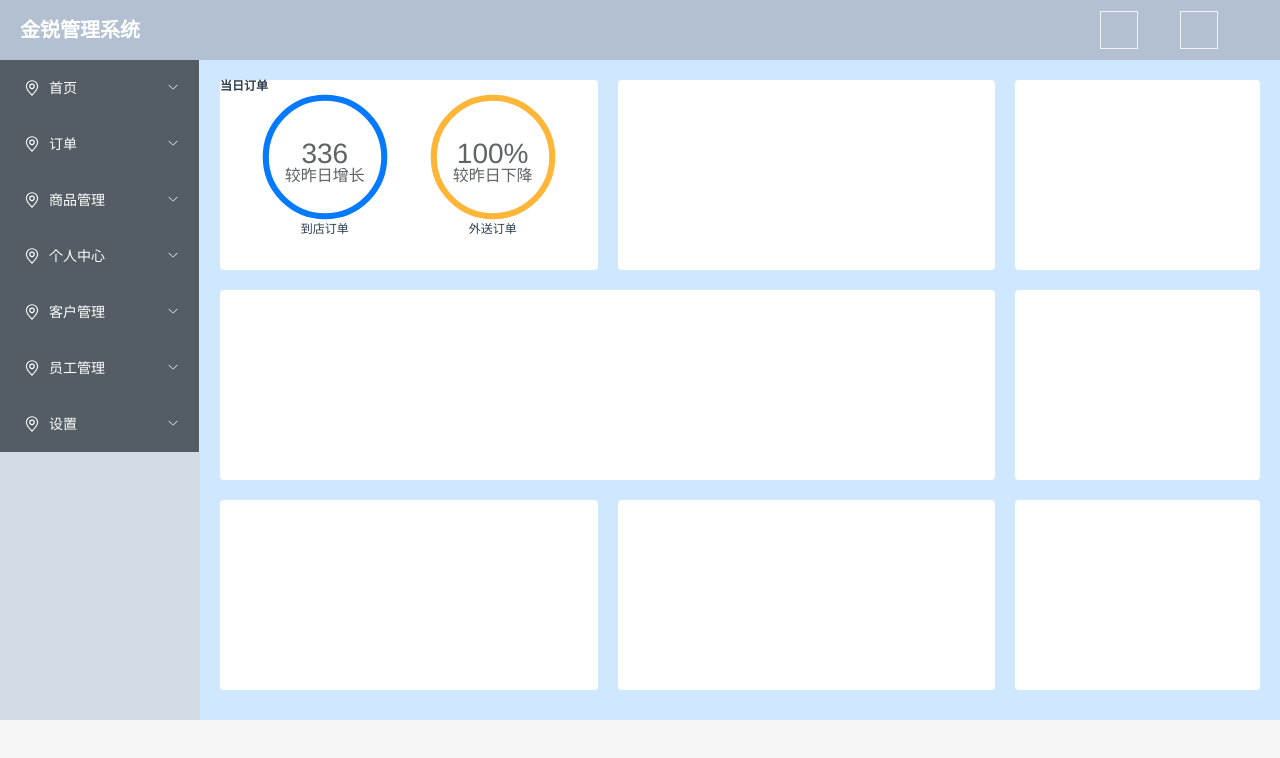
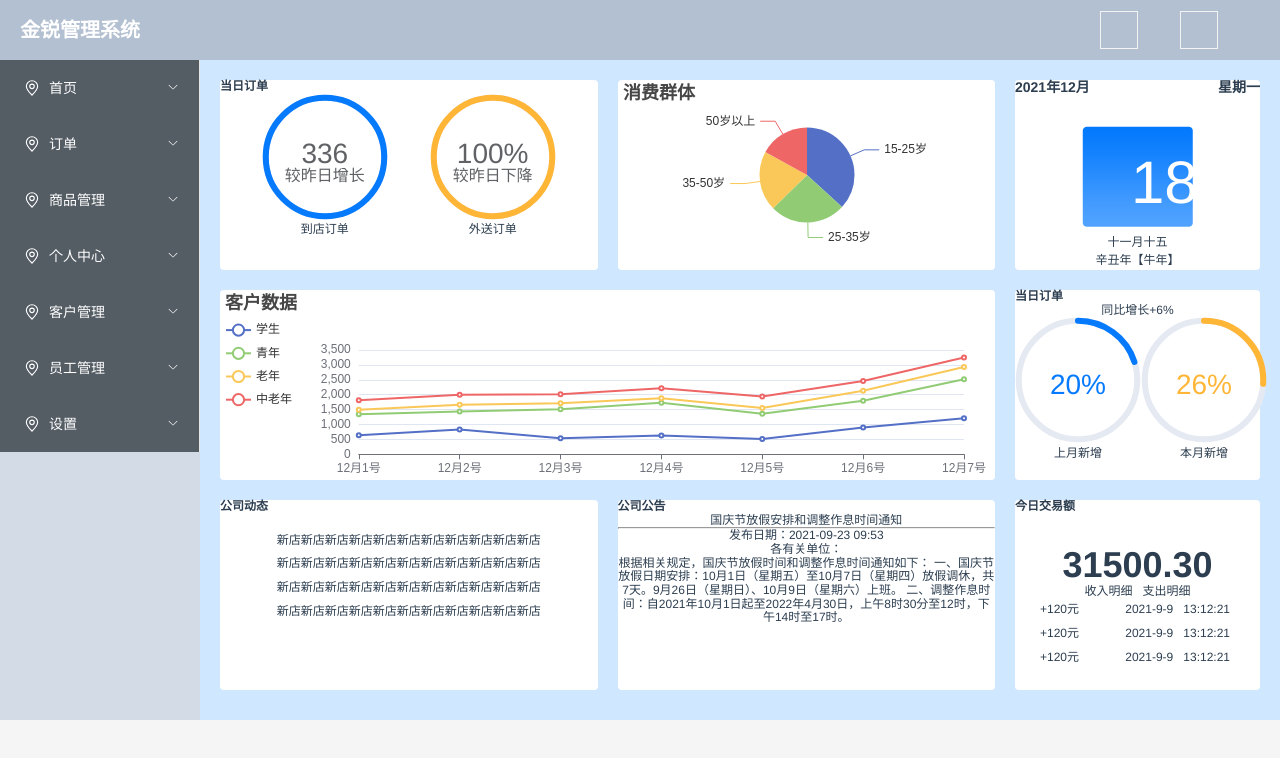
Before and after one commit to liuxiansheng2018/rui-jing, a Vue app: page /#/Index/Main in a window 1280 px wide. Shown: the top 758 px of the page. Built offline with nearby package versions, Linux system fonts and the light colour scheme.

Commit message:
第一天

```diff
--- a/src/components/Home/Main/index.vue
+++ b/src/components/Home/Main/index.vue
@@ -36,25 +36,229 @@
           </div>
         </div></el-col
       >
-      <el-col :span="9"><div class="grid-content bg-purple"></div></el-col>
-      <el-col :span="6"><div class="grid-content bg-purple"></div></el-col>
+      <el-col :span="9"
+        ><div class="grid-content bg-purple" id="csp"></div
+      ></el-col>
+      <el-col :span="6"
+        ><div class="grid-content bg-purple">
+          <div class="top-3-header">
+            <span>2021年12月</span>
+            <span>星期一</span>
+          </div>
+          <div class="top-3-main">
+            <div class="top-3-img">
+              <img src="../../../assets/img/首页/蓝色.png" alt="" />
+              <p>18</p>
+            </div>
+            <p>十一月十五</p>
+            <p>辛丑年【牛年】</p>
+          </div>
+        </div></el-col
+      >
     </el-row>
     <el-row :gutter="20">
-      <el-col :span="18"><div class="grid-content bg-purple"></div></el-col>
-      <el-col :span="6"><div class="grid-content bg-purple"></div></el-col>
+      <el-col :span="18"
+        ><div class="grid-content bg-purple" id="csp2"></div
+      ></el-col>
+      <el-col :span="6"
+        ><div class="grid-content bg-purple">
+          <h4 class="grid-text">当日订单</h4>
+          <p>同比增长<span>+6%</span></p>
+          <div class="top-1">
+            <div>
+              <el-progress
+                type="circle"
+                :percentage="20"
+                color="#057AFD"
+                duration="0"
+              >
+                <template #default="{ percentage }">
+                  <span class="percentage-value center-text"
+                    >{{ percentage }}%</span
+                  >
+                </template>
+              </el-progress>
+              <p>上月新增</p>
+            </div>
+            <div>
+              <el-progress
+                type="circle"
+                :percentage="26"
+                color="#FFB637"
+                duration="0"
+              >
+                <template #default="{ percentage }">
+                  <span class="percentage-value center-text2"
+                    >{{ percentage }}%</span
+                  >
+                </template>
+              </el-progress>
+              <p>本月新增</p>
+            </div>
+          </div>
+        </div></el-col
+      >
     </el-row>
     <el-row :gutter="20">
-      <el-col :span="9"><div class="grid-content bg-purple"></div></el-col>
-      <el-col :span="9"><div class="grid-content bg-purple"></div></el-col>
-      <el-col :span="6"><div class="grid-content bg-purple"></div></el-col>
+      <el-col :span="9"
+        ><div class="grid-content bg-purple">
+          <h4 class="grid-text">公司动态</h4>
+          <ul class="buttom-1">
+            <li v-for="(item, index) in 4" :key="index">
+              <div></div>
+              <p>新店新店新店新店新店新店新店新店新店新店新店</p>
+              <span></span>
+            </li>
+          </ul></div
+      ></el-col>
+      <el-col :span="9"
+        ><div class="grid-content bg-purple">
+          <h4 class="grid-text">公司公告</h4>
+          <p>国庆节放假安排和调整作息时间通知</p>
+          <hr />
+          <p>发布日期：2021-09-23 09:53</p>
+          <div>
+            各有关单位：<br />
+            根据相关规定，国庆节放假时间和调整作息时间通知如下：
+            一、国庆节放假日期安排：10月1日（星期五）至10月7日（星期四）放假调休，共7天。9月26日（星期日）、10月9日（星期六）上班。
+            二、调整作息时间：自2021年10月1日起至2022年4月30日，上午8时30分至12时，下午14时至17时。
+          </div>
+        </div></el-col
+      >
+      <el-col :span="6"
+        ><div class="grid-content bg-purple buttom-3">
+          <h4 class="grid-text">今日交易额</h4>
+          <h2>31500.30</h2>
+          <span>收入明细</span>
+          <span>支出明细</span>
+          <ul>
+            <li v-for="(item, index) in 3" :key="index">
+              <span>+120元</span>
+              <p><span>2021-9-9</span><span>13:12:21</span></p>
+            </li>
+          </ul>
+        </div></el-col
+      >
     </el-row>
   </div>
 </template>
 
 <script>
+import { onMounted } from "vue";
+import * as echarts from "echarts";
 export default {
   data() {
     return {};
+  },
+  setup() {
+    const pie = () => {
+      const csp = document.getElementById("csp");
+      // 基于准备好的dom，初始化echarts实例
+      var myChart = echarts.init(csp);
+      // 绘制图表
+      myChart.setOption({
+        title: {
+          text: "消费群体",
+          left: "left",
+        },
+        tooltip: {
+          trigger: "item",
+        },
+        series: [
+          {
+            name: "Access From",
+            type: "pie",
+            radius: "50%",
+            data: [
+              { value: 1048, name: "15-25岁" },
+              { value: 735, name: "25-35岁" },
+              { value: 580, name: "35-50岁" },
+              { value: 484, name: "50岁以上" },
+            ],
+            emphasis: {
+              itemStyle: {
+                shadowBlur: 10,
+                shadowOffsetX: 0,
+                shadowColor: "rgba(0, 0, 0, 0.5)",
+              },
+            },
+          },
+        ],
+      });
+    };
+    const line = () => {
+      const csp = document.getElementById("csp2");
+      // 基于准备好的dom，初始化echarts实例
+      var myChart = echarts.init(csp);
+      // 绘制图表
+      myChart.setOption({
+        title: {
+          text: "客户数据",
+        },
+        tooltip: {
+          trigger: "axis",
+        },
+        legend: {
+          orient: "vertical",
+          data: ["学生", "青年", "老年", "中老年"],
+          left: "left",
+          top: "15%",
+        },
+        grid: {
+          left: "13%",
+          right: "4%",
+          bottom: "3%",
+          containLabel: true,
+        },
+
+        xAxis: {
+          type: "category",
+          boundaryGap: false,
+          data: [
+            "12月1号",
+            "12月2号",
+            "12月3号",
+            "12月4号",
+            "12月5号",
+            "12月6号",
+            "12月7号",
+          ],
+        },
+        yAxis: {
+          type: "value",
+        },
+        series: [
+          {
+            name: "学生",
+            type: "line",
+            stack: "Total",
+            data: [640, 831, 540, 630, 510, 900, 1210],
+          },
+          {
+            name: "青年",
+            type: "line",
+            stack: "Total",
+            data: [706, 603, 970, 1100, 850, 900, 1310],
+          },
+          {
+            name: "老年",
+            type: "line",
+            stack: "Total",
+            data: [150, 232, 201, 154, 190, 330, 410],
+          },
+          {
+            name: "中老年",
+            type: "line",
+            stack: "Total",
+            data: [320, 332, 301, 334, 390, 330, 320],
+          },
+        ],
+      });
+    };
+    onMounted(() => {
+      pie();
+      line();
+    });
   },
 };
 </script>
@@ -85,4 +289,58 @@ export default {
 .grid-text {
   text-align: left;
 }
+.top-3-img {
+  position: relative;
+
+  p {
+    position: absolute;
+    font-size: 60px;
+    left: 111px;
+    top: 18px;
+    color: #fff;
+  }
+}
+.top-3-header {
+  display: flex;
+  justify-content: space-between;
+  font-size: 14px;
+  font-weight: bold;
+}
+.top-3-main {
+  margin-top: 30px;
+  p {
+    margin: 5px;
+  }
+}
+.center-text {
+  color: #057afd;
+}
+.center-text2 {
+  color: #ffb637;
+}
+.buttom-1 {
+  margin-top: 20px;
+  li {
+    margin: 10px;
+  }
+}
+.buttom-3 {
+  h2 {
+    font-size: 36px;
+    margin-top: 30px;
+  }
+  span {
+    margin: 5px;
+  }
+  ul {
+    li {
+      display: flex;
+      justify-content: space-between;
+      padding: 0 20px;
+      p {
+        margin: 5px;
+      }
+    }
+  }
+}
 </style>
```
Also changed, not shown: src/assets/img/首页/蓝色.png (added).
